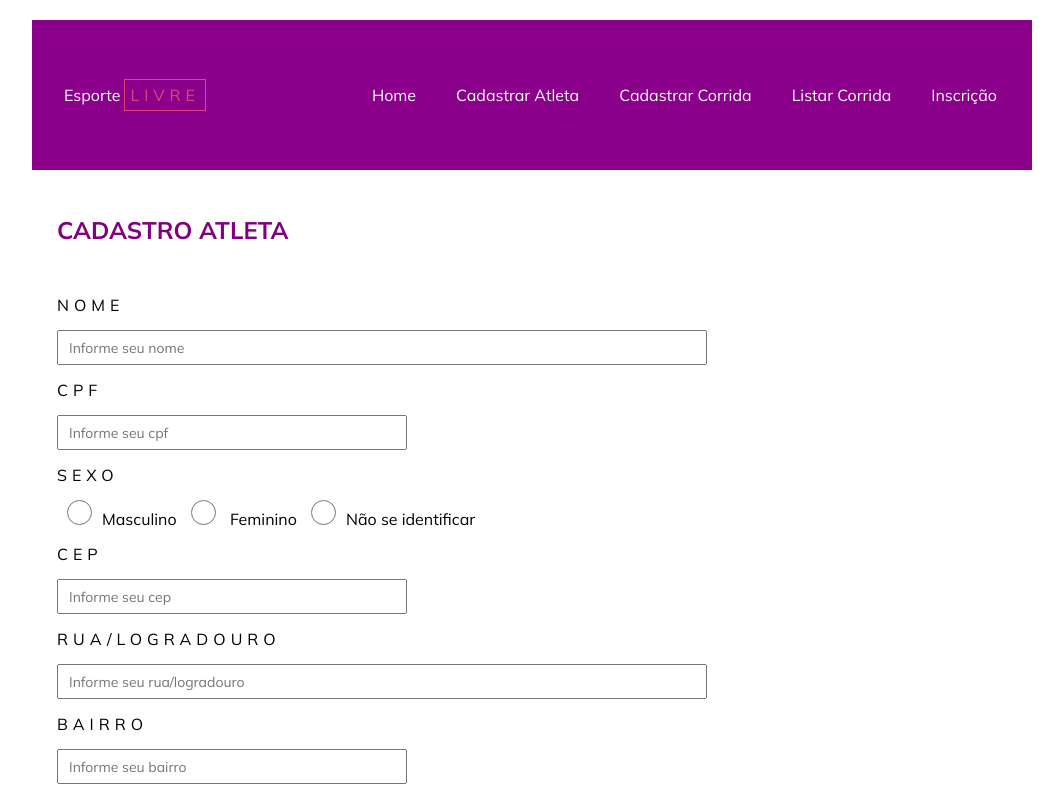
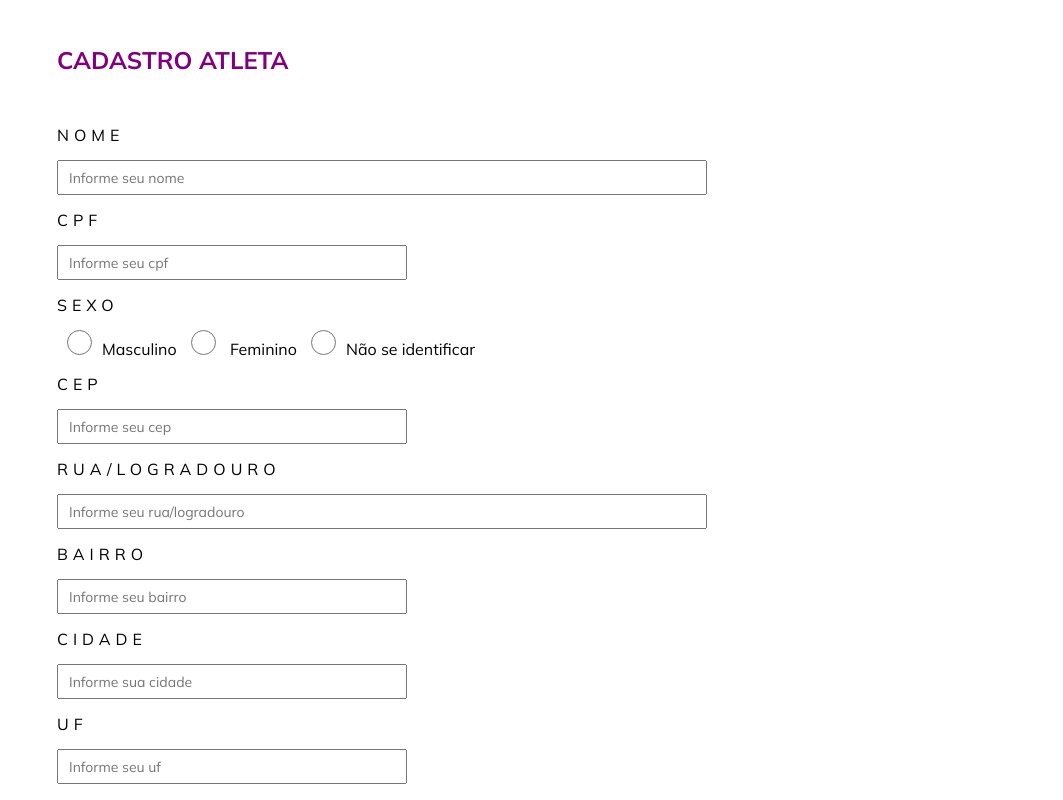
Before and after one commit to izazh2/esporte_ar_livre, an Angular app: page / in a window 1280 px wide. Shown: the top 800 px of the page, without its empty margins (108-1171 px from the left). Built offline with nearby package versions, Linux system fonts and the light colour scheme.

Commit message:
diversas alterações

```diff
--- a/src/app/app.html
+++ b/src/app/app.html
@@ -1,3 +1,4 @@
+<app-atleta-component></app-atleta-component>
 <app-menu-component></app-menu-component>
 <app-atleta-component></app-atleta-component>
 
--- a/src/app/app.ts
+++ b/src/app/app.ts
@@ -3,10 +3,11 @@
 
 import { MenuComponent } from './component/menu-component/menu-component';
 import { AtletaComponent } from './component/atleta-component/atleta-component';
+import { HomeComponent } from './component/home-component/home-component';
 
 @Component({
   selector: 'app-root',
-  imports: [RouterOutlet, MenuComponent, AtletaComponent],
+  imports: [RouterOutlet, MenuComponent, AtletaComponent, HomeComponent],
   templateUrl: './app.html',
   styleUrl: './app.css'
 })
```
